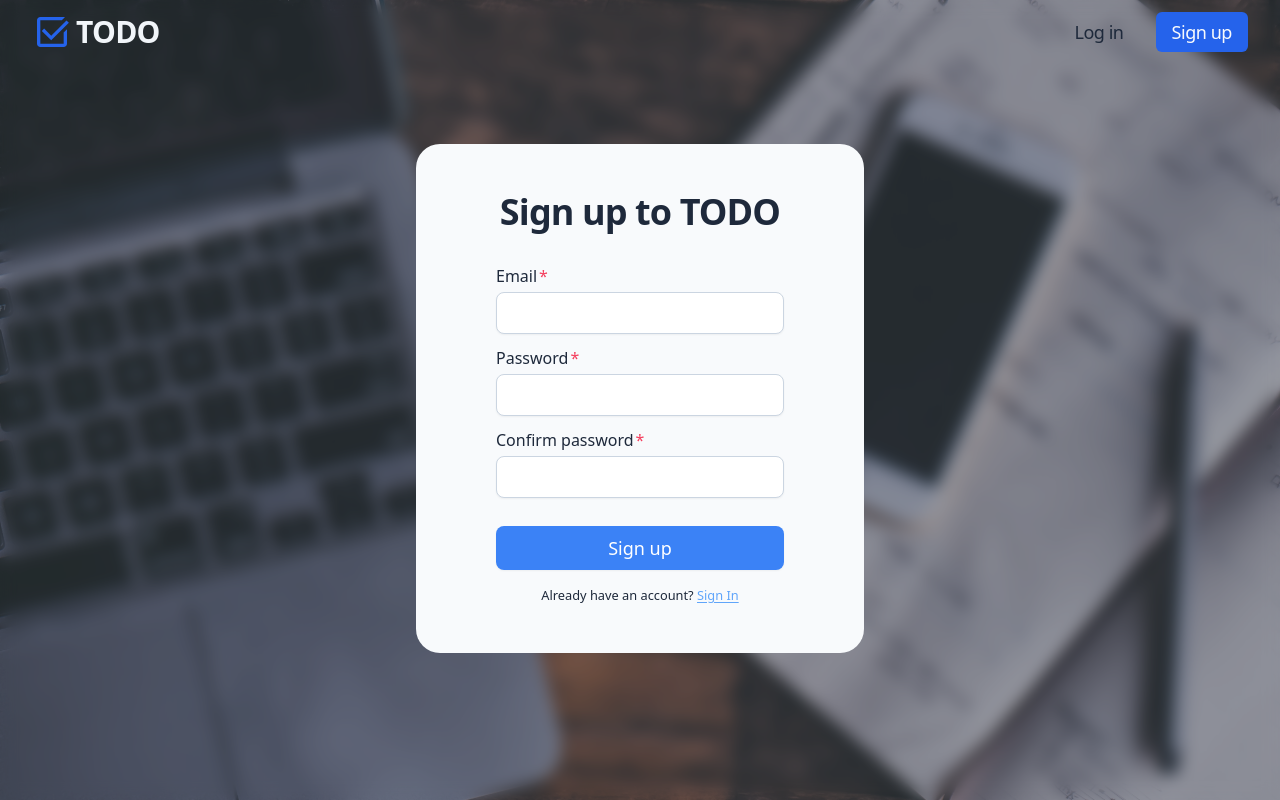
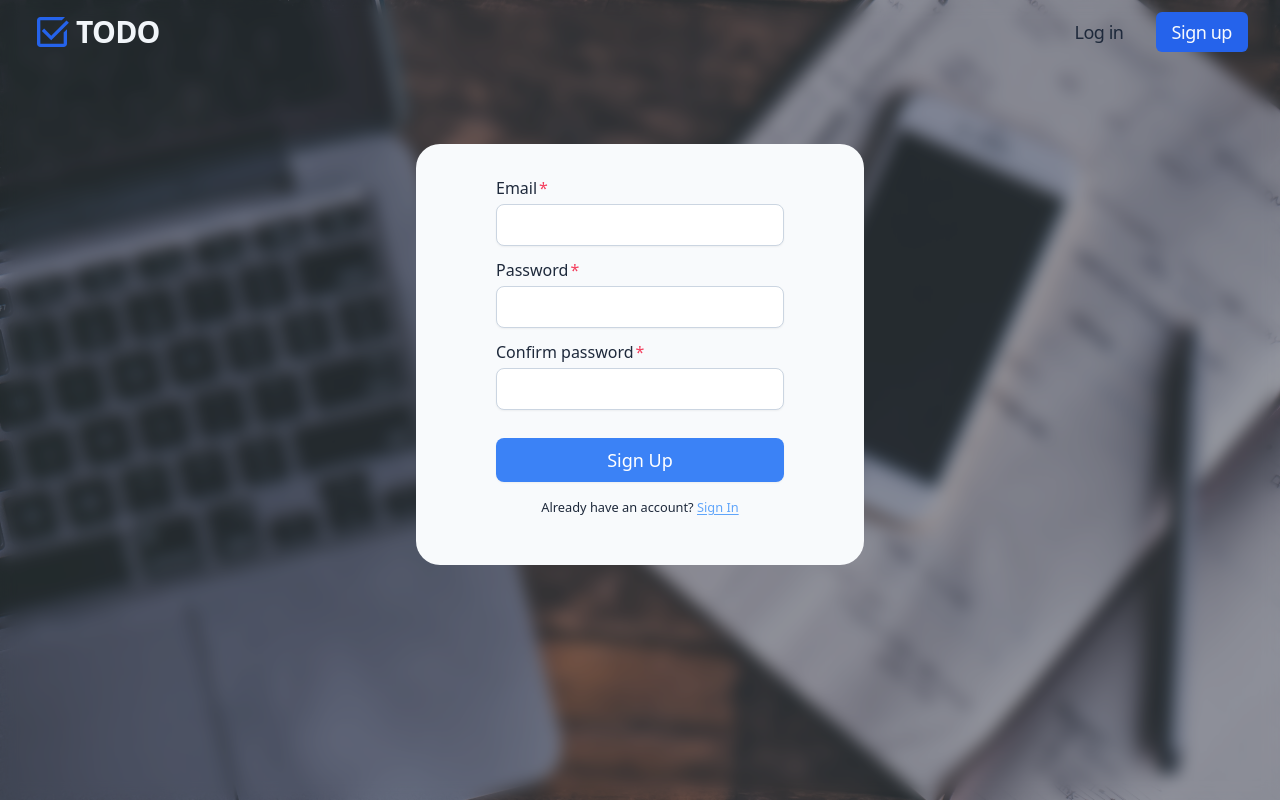
Before and after one commit to naiarievilo/to-do-app, a React (Vite) app in the folder frontend/: page /register in a window 1280 px wide. Built offline with nearby package versions, Linux system fonts and the light colour scheme.

Commit message:
Add state management to register and login forms

```diff
--- a/frontend/src/features/authentication/components/form-title.jsx
+++ /dev/null
@@ -1,17 +0,0 @@
-import PropTypes from "prop-types";
-
-export function FormTitle({ title }) {
-  return (
-    <header>
-      <h1
-        className="mx-2 my-4 block text-center font-sans text-3xl
-        font-semibold tracking-tight xs:text-4xl"
-      >
-        {title}
-      </h1>
-    </header>
-  );
-}
-FormTitle.propTypes = {
-  title: PropTypes.string,
-};
--- a/frontend/src/features/authentication/components/login-form.jsx
+++ b/frontend/src/features/authentication/components/login-form.jsx
@@ -1,30 +1,44 @@
-import { Form } from "react-router-dom";
+import { useState } from "react";
 
 import { FormButton } from "./form-button.jsx";
 import { FormContainer } from "../layout/form-container.jsx";
 import { FormField } from "./form-field.jsx";
 import { FormNote } from "./form-note.jsx";
-import { FormTitle } from "./form-title.jsx";
 
 export function LoginForm() {
+  const { email, setEmail } = useState("");
+  const { password, setPassword } = useState("");
+
+  function handleInputChange(event, setter) {
+    event.stopPropagation();
+    setter(event.value);
+  }
+
+  function handleSubmit() {
+    alert("Submitted");
+  }
+
   return (
     <FormContainer>
-      <FormTitle title="Sign in to TODO" />
-      <Form method="post" className="flex w-9/12 flex-col">
+      <form onSubmit={handleSubmit} className="flex w-9/12 flex-col">
         <FormField
           identifier="email"
           label="Email"
           isRequired={true}
           type="text"
+          value={email}
+          onChange={(event) => handleInputChange(event, setEmail)}
         />
         <FormField
           identifier="password"
           label="Password"
           isRequired={true}
           type="password"
+          value={password}
+          onChange={(event) => handleInputChange(event, setPassword)}
         />
         <FormButton label="Sign in" />
-      </Form>
+      </form>
       <FormNote
         note="Don't have an account?"
         link={`/register/`}
--- a/frontend/src/features/authentication/components/register-form.jsx
+++ b/frontend/src/features/authentication/components/register-form.jsx
@@ -1,21 +1,56 @@
-import { Form } from "react-router-dom";
+import { redirect } from "react-router-dom";
+import { useState } from "react";
 
 import { FormButton } from "./form-button.jsx";
 import { FormContainer } from "../layout/form-container.jsx";
 import { FormField } from "./form-field.jsx";
-import { FormTitle } from "./form-title.jsx";
 import { FormNote } from "./form-note.jsx";
 
+import { signUpUser } from "../api/users.js";
+
 export function RegisterForm() {
+  const { email, setEmail } = useState("");
+  const { password, setPassword } = useState("");
+  const { confPassword, setConfPassword } = useState("");
+  const { error, setError } = useState(null);
+
+  async function handleSubmit() {
+    const formData = {
+      email: email,
+      password: password,
+      confirm_password: confPassword
+    };
+
+    const response = await signUpUser(formData);
+    if (response?.error) {
+      setError(response.error);
+      return;
+    }
+
+    localStorage.setItem("session", "true");
+    return redirect("/home");
+  }
+
+  function handleInputChange(event, setter) {
+    event.stopPropagation();
+    setter(event.value);
+  }
+
   return (
     <FormContainer>
-      <FormTitle title="Sign up to TODO" />
-      <Form method="post" className="flex w-9/12 flex-col">
+      <form onSubmit={handleSubmit} className="flex w-9/12 flex-col">
+        {error &&
+          <small className="text-rose-500">
+            error.message
+          </small>
+        }
         <FormField
           identifier="email"
           label="Email"
           isRequired={true}
           type="text"
+          value={email}
+          onChange={(event) => handleInputChange(event, setEmail)}
         />
         <FormField
           identifier="password"
@@ -23,15 +58,19 @@ export function RegisterForm() {
           isRequired={true}
           type="password"
           inputUtils="mb-0.5"
+          value={password}
+          onChange={(event) => handleInputChange(event, setPassword)}
         />
         <FormField
           identifier="confirm_password"
           label="Confirm password"
           isRequired={true}
           type="password"
+          value={confPassword}
+          onChange={(event) => handleInputChange(event, setConfPassword)}
         />
-        <FormButton label="Sign up" />
-      </Form>
+        <FormButton label="Sign Up" />
+      </form>
       <FormNote
         note="Already have an account?"
         link={`/login/`}
```
